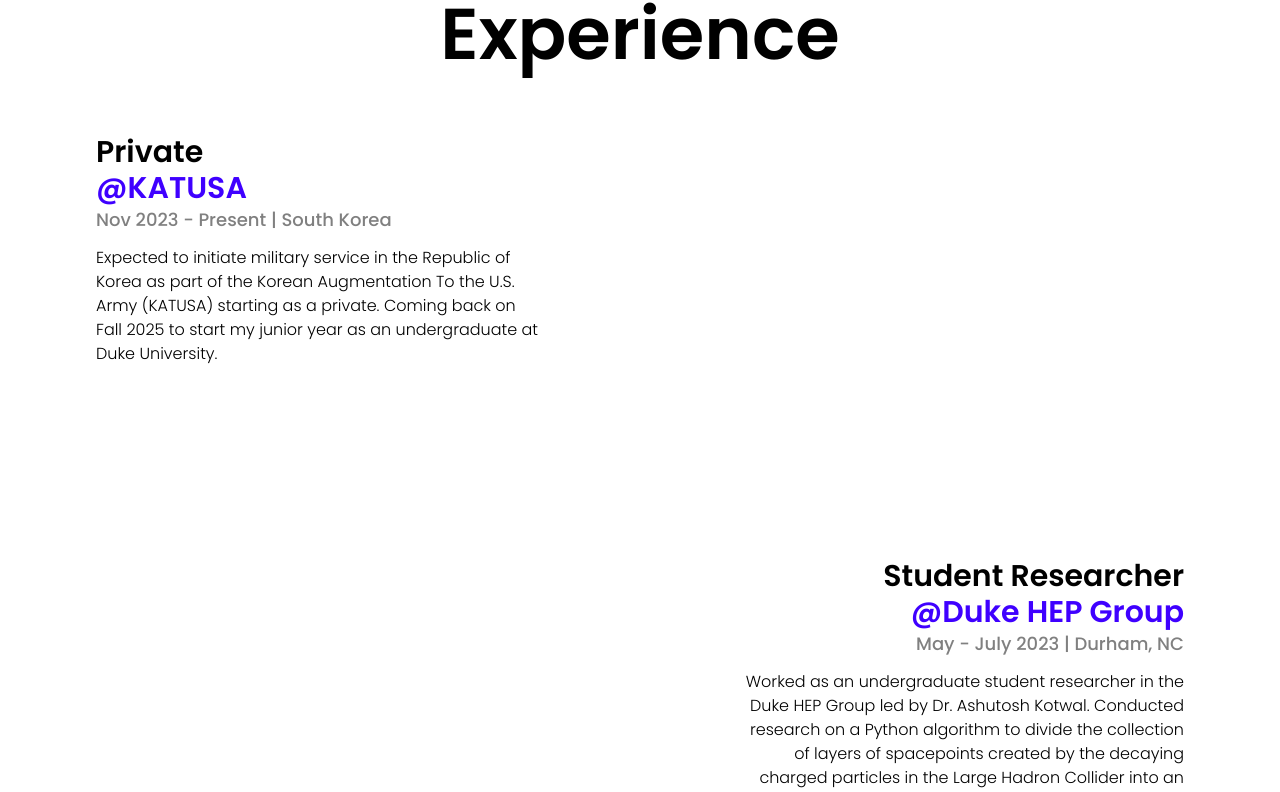
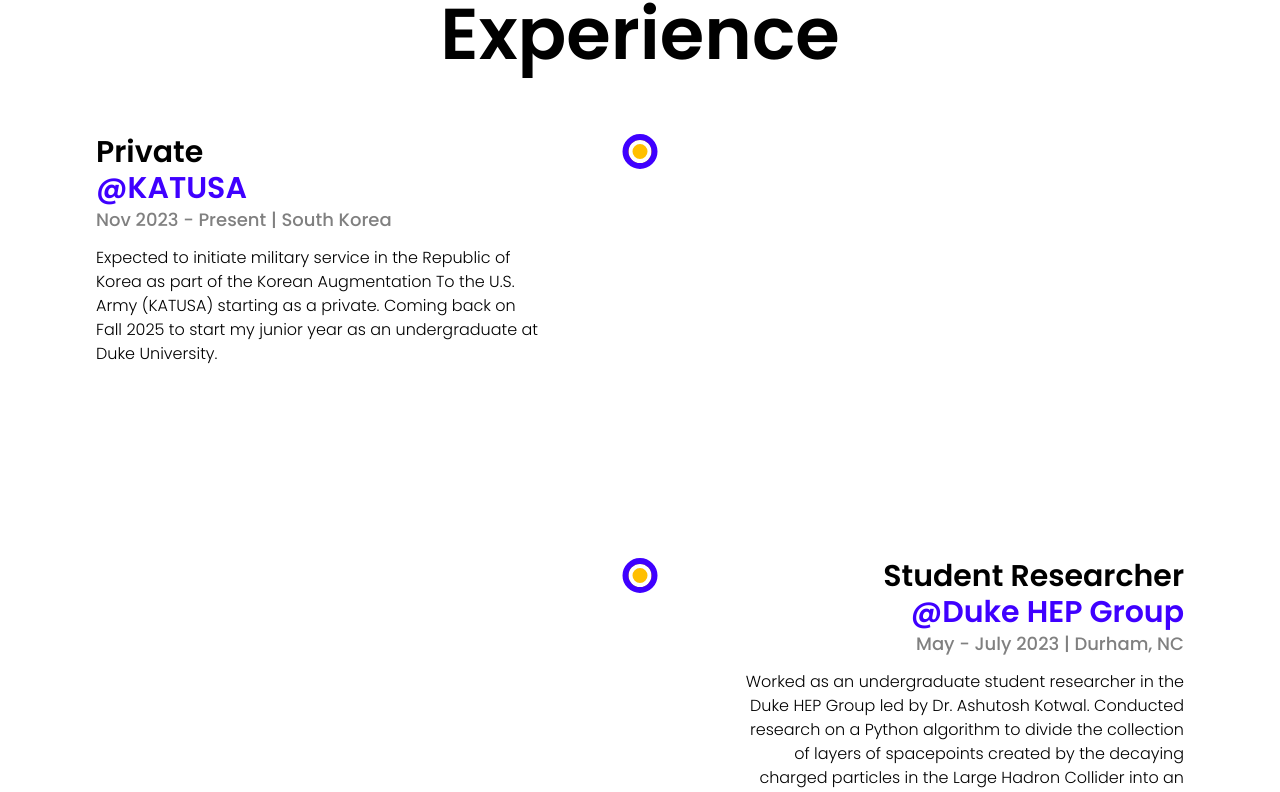
Before and after one commit to davidjjeong/my-portfolio, a Next.js app: page /about in a window 1280 px wide. Shown: the part 1660-2452 px from the top of the page. Built offline with nearby package versions, Linux system fonts and the light colour scheme.

Commit message:
Added a circle icon for each liExpItem

```diff
--- a/sections/AboutMe/Experience/Experience.js
+++ b/sections/AboutMe/Experience/Experience.js
@@ -5,6 +5,7 @@
 import styles from './Experience.module.css';
 
 export default function Experience () {
+    const circle = [1, 2, 3, 4];
     const [ulHeight, setUlHeight] = useState(0);
     const ref = useRef(null);
     const { scrollYProgress } = useScroll(
@@ -22,6 +23,7 @@
                     whileInView={{ y: 0 }}
                     transition={{ duration: 0.5, type: "spring" }}
                 >
+                    <div className={styles.expItemCircle} />
                     <div className={`flex flex-col bold-text text-3xl md:text-xl ${styles.expItemHeaders}`}>
                         <h2 className="text-[#000]">
                             {position}
--- a/sections/AboutMe/Experience/Experience.module.css
+++ b/sections/AboutMe/Experience/Experience.module.css
@@ -16,6 +16,7 @@
     max-width: 35%;
     margin-left: 7.5%;
     margin-bottom: 192px;
+    position: relative;
 }
 
 .liExpItem:last-of-type {
@@ -33,6 +34,27 @@
     align-self: flex-end;
 }
 
+.liExpItem div.expItemCircle {
+    position: absolute;
+    background-color: #FFBF00;
+    width: 35px;
+    height: 35px;
+    border-radius: 50%;
+    border: 6px solid #3F00FF;
+    box-shadow: inset 0 0 0 4px #FFF;
+    z-index: 10;
+}
+
+.liExpItem:nth-of-type(odd) div.expItemCircle {
+    left: 121.42857%;
+    transform: translateX(-50%);
+}
+
+.liExpItem:nth-of-type(even) div.expItemCircle {
+    right: 121.42857%;
+    transform: translateX(50%);
+}
+
 @media only screen and (max-width: 1023px) {
     .experienceTemplate {
         padding-top: 0;
--- a/tailwind.config.js
+++ b/tailwind.config.js
@@ -12,6 +12,9 @@
     extend: {
       fontFamily: {
       },
+      boxShadow: {
+        'innerCircle': 'inset 0 0 0 4px #FFF',
+      },
     },
     screens: {
       xs: { max: "479px" },
```
